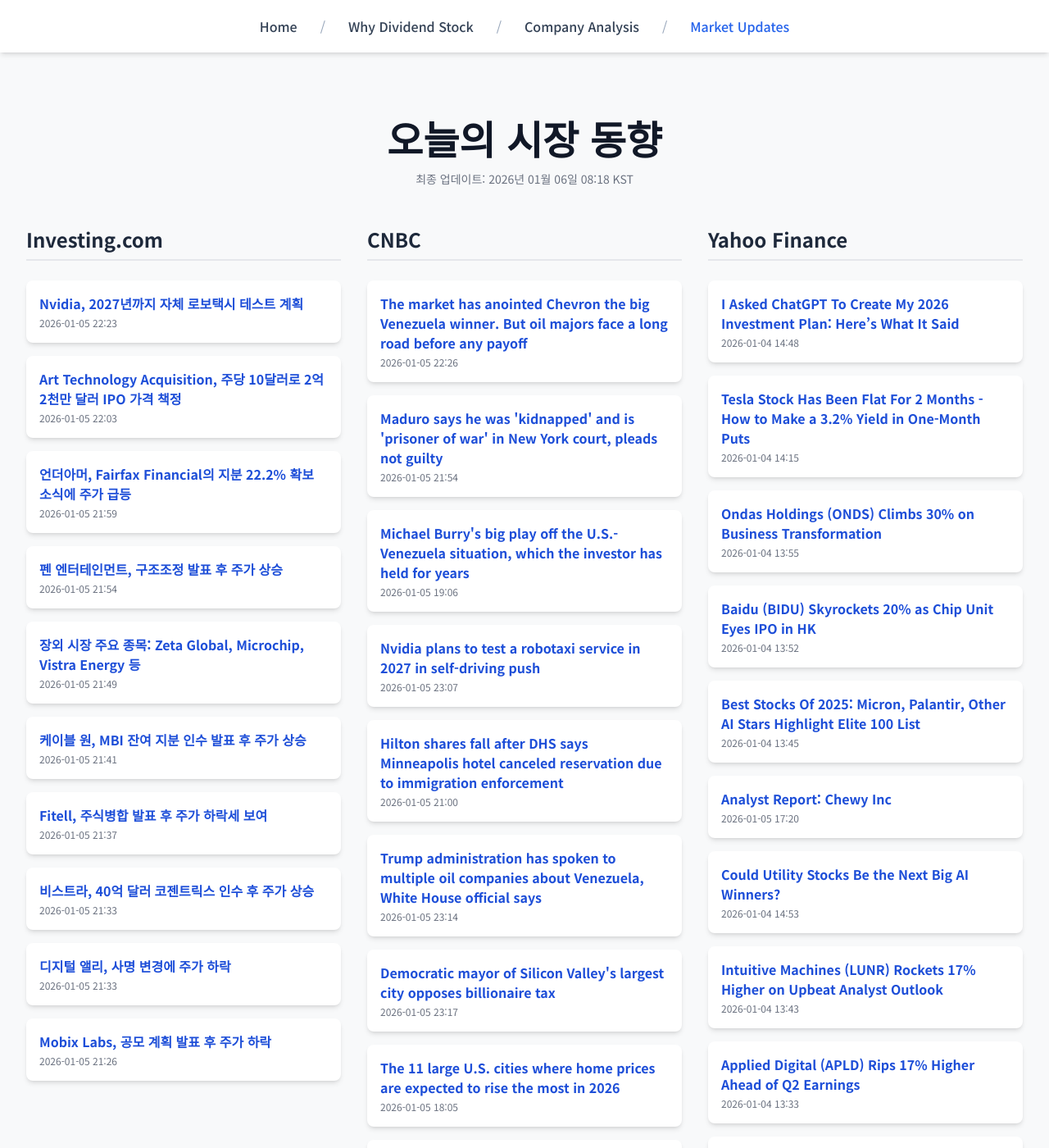
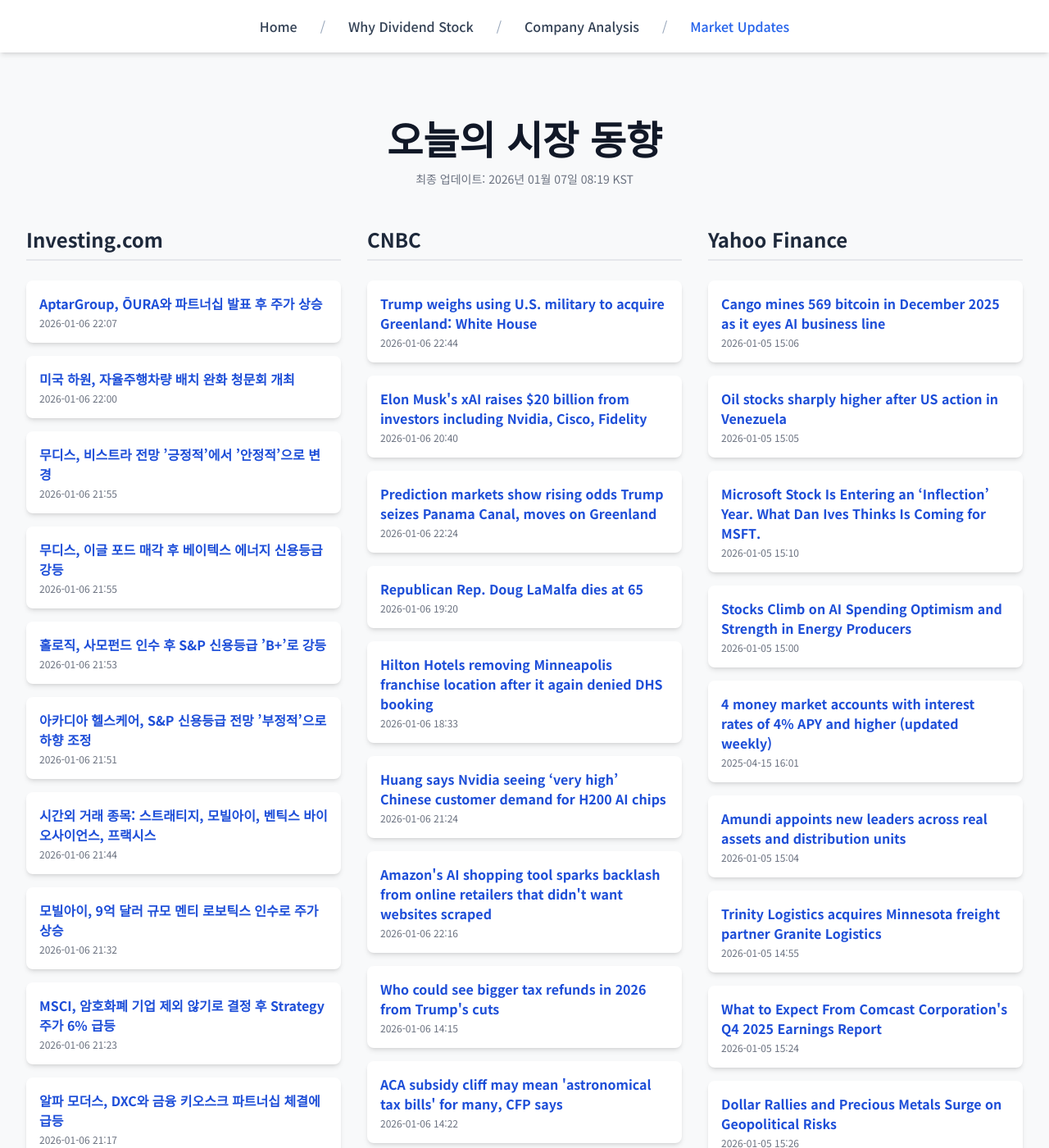
Before and after one commit to Kay-Hwang/my-company-analysis, a Jekyll site: the page built from market-updates.html, in a window 1280 px wide and 1400 px high. Shown: the whole window at 82% size. Built offline with Jekyll 4.4.1, drawn with Linux system fonts in a browser that asks for light colours; nearby versions of some CDN libraries; a script that is not in the unit is left out; some of the changed text lies outside the part shown.

Commit message:
Update daily data

```diff
--- a/_data/latest_data.json
+++ b/_data/latest_data.json
@@ -1,190 +1,190 @@
 {
-  "lastUpdated": "2026년 01월 06일 08:18 KST",
+  "lastUpdated": "2026년 01월 07일 08:19 KST",
   "news": {
     "investing": [
       {
-        "title": "Nvidia, 2027년까지 자체 로보택시 테스트 계획",
-        "link": "https://kr.investing.com/news/stock-market-news/article-1773725",
-        "pubDate": "2026-01-05 22:23:23",
-        "summary": "Nvidia, 2027년까지 자체 로보택시 테스트 계획"
+        "title": "AptarGroup, ŌURA와 파트너십 발표 후 주가 상승",
+        "link": "https://kr.investing.com/news/stock-market-news/article-93CH-1775559",
+        "pubDate": "2026-01-06 22:07:37",
+        "summary": "AptarGroup, ŌURA와 파트너십 발표 후 주가 상승"
       },
       {
-        "title": "Art Technology Acquisition, 주당 10달러로 2억2천만 달러 IPO 가격 책정",
-        "link": "https://kr.investing.com/news/stock-market-news/article-432SI-1773692",
-        "pubDate": "2026-01-05 22:03:04",
-        "summary": "Art Technology Acquisition, 주당 10달러로 2억2천만 달러 IPO 가격 책정"
+        "title": "미국 하원, 자율주행차량 배치 완화 청문회 개최",
+        "link": "https://kr.investing.com/news/stock-market-news/article-93CH-1775543",
+        "pubDate": "2026-01-06 22:00:37",
+        "summary": "미국 하원, 자율주행차량 배치 완화 청문회 개최"
       },
       {
-        "title": "언더아머, Fairfax Financial의 지분 22.2% 확보 소식에 주가 급등",
-        "link": "https://kr.investing.com/news/stock-market-news/article-93CH-1773685",
-        "pubDate": "2026-01-05 21:59:41",
-        "summary": "언더아머, Fairfax Financial의 지분 22.2% 확보 소식에 주가 급등"
+        "title": "무디스, 비스트라 전망 ’긍정적’에서 ’안정적’으로 변경",
+        "link": "https://kr.investing.com/news/stock-market-news/article-93CH-1775536",
+        "pubDate": "2026-01-06 21:55:10",
+        "summary": "무디스, 비스트라 전망 ’긍정적’에서 ’안정적’으로 변경"
       },
       {
-        "title": "펜 엔터테인먼트, 구조조정 발표 후 주가 상승",
-        "link": "https://kr.investing.com/news/stock-market-news/article-93CH-1773680",
-        "pubDate": "2026-01-05 21:54:31",
-        "summary": "펜 엔터테인먼트, 구조조정 발표 후 주가 상승"
+        "title": "무디스, 이글 포드 매각 후 베이텍스 에너지 신용등급 강등",
+        "link": "https://kr.investing.com/news/stock-market-news/article-93CH-1775535",
+        "pubDate": "2026-01-06 21:55:05",
+        "summary": "무디스, 이글 포드 매각 후 베이텍스 에너지 신용등급 강등"
       },
       {
-        "title": "장외 시장 주요 종목: Zeta Global, Microchip, Vistra Energy 등",
-        "link": "https://kr.investing.com/news/stock-market-news/article-432SI-1773677",
-        "pubDate": "2026-01-05 21:49:03",
-        "summary": "장외 시장 주요 종목: Zeta Global, Microchip, Vistra Energy 등"
+        "title": "홀로직, 사모펀드 인수 후 S&P 신용등급 ’B+’로 강등",
+        "link": "https://kr.investing.com/news/stock-market-news/article-93CH-1775529",
+        "pubDate": "2026-01-06 21:53:40",
+        "summary": "홀로직, 사모펀드 인수 후 S&P 신용등급 ’B+’로 강등"
       },
       {
-        "title": "케이블 원, MBI 잔여 지분 인수 발표 후 주가 상승",
-        "link": "https://kr.investing.com/news/stock-market-news/article-93CH-1773670",
-        "pubDate": "2026-01-05 21:41:42",
-        "summary": "케이블 원, MBI 잔여 지분 인수 발표 후 주가 상승"
+        "title": "아카디아 헬스케어, S&P 신용등급 전망 ’부정적’으로 하향 조정",
+        "link": "https://kr.investing.com/news/stock-market-news/article-93CH-1775526",
+        "pubDate": "2026-01-06 21:51:58",
+        "summary": "아카디아 헬스케어, S&P 신용등급 전망 ’부정적’으로 하향 조정"
       },
       {
-        "title": "Fitell, 주식병합 발표 후 주가 하락세 보여",
-        "link": "https://kr.investing.com/news/stock-market-news/article-93CH-1773657",
-        "pubDate": "2026-01-05 21:37:43",
-        "summary": "Fitell, 주식병합 발표 후 주가 하락세 보여"
+        "title": "시간외 거래 종목: 스트래티지, 모빌아이, 벤틱스 바이오사이언스, 프랙시스",
+        "link": "https://kr.investing.com/news/stock-market-news/article-432SI-1775522",
+        "pubDate": "2026-01-06 21:44:02",
+        "summary": "시간외 거래 종목: 스트래티지, 모빌아이, 벤틱스 바이오사이언스, 프랙시스"
       },
       {
-        "title": "비스트라, 40억 달러 코젠트릭스 인수 후 주가 상승",
-        "link": "https://kr.investing.com/news/stock-market-news/article-93CH-1773654",
-        "pubDate": "2026-01-05 21:33:56",
-        "summary": "비스트라, 40억 달러 코젠트릭스 인수 후 주가 상승"
+        "title": "모빌아이, 9억 달러 규모 멘티 로보틱스 인수로 주가 상승",
+        "link": "https://kr.investing.com/news/stock-market-news/article-1775501",
+        "pubDate": "2026-01-06 21:32:07",
+        "summary": "모빌아이, 9억 달러 규모 멘티 로보틱스 인수로 주가 상승"
       },
       {
-        "title": "디지털 앨리, 사명 변경에 주가 하락",
-        "link": "https://kr.investing.com/news/stock-market-news/article-93CH-1773653",
-        "pubDate": "2026-01-05 21:33:43",
-        "summary": "디지털 앨리, 사명 변경에 주가 하락"
+        "title": "MSCI, 암호화폐 기업 제외 않기로 결정 후 Strategy 주가 6% 급등",
+        "link": "https://kr.investing.com/news/stock-market-news/article-1775492",
+        "pubDate": "2026-01-06 21:23:42",
+        "summary": "MSCI, 암호화폐 기업 제외 않기로 결정 후 Strategy 주가 6% 급등"
       },
       {
-        "title": "Mobix Labs, 공모 계획 발표 후 주가 하락",
-        "link": "https://kr.investing.com/news/stock-market-news/article-93CH-1773626",
-        "pubDate": "2026-01-05 21:26:40",
-        "summary": "Mobix Labs, 공모 계획 발표 후 주가 하락"
+        "title": "알파 모더스, DXC와 금융 키오스크 파트너십 체결에 급등",
+        "link": "https://kr.investing.com/news/stock-market-news/article-93CH-1775461",
+        "pubDate": "2026-01-06 21:17:26",
+        "summary": "알파 모더스, DXC와 금융 키오스크 파트너십 체결에 급등"
       }
     ],
     "cnbc": [
       {
-        "title": "The market has anointed Chevron the big Venezuela winner. But oil majors face a long road before any payoff",
-        "link": "https://www.cnbc.com/2026/01/05/market-sees-chevron-the-big-venezuela-winner-but-oil-majors-face-a-long-road.html",
-        "pubDate": "Mon, 05 Jan 2026 22:26:40 GMT",
-        "summary": "President Trump's call for U.S. oil companies to rebuild Venezuela's energy sector after the overthrow of President Nicolás Maduro is easier said than done."
+        "title": "Trump weighs using U.S. military to acquire Greenland: White House",
+        "link": "https://www.cnbc.com/2026/01/06/trump-greenland-military-white-house.html",
+        "pubDate": "Tue, 06 Jan 2026 22:44:17 GMT",
+        "summary": "President Donald Trump is considering \"a range of options\" in order to acquire Greenland, including \"utilizing the U.S. Military,\" the White House said."
       },
       {
-        "title": "Maduro says he was 'kidnapped' and is 'prisoner of war' in New York court, pleads not guilty",
-        "link": "https://www.cnbc.com/2026/01/05/venezuela-maduro-court-trump.html",
-        "pubDate": "Mon, 05 Jan 2026 21:54:27 GMT",
-        "summary": "Nicolas Maduro and his wife, Cilia Flores, were captured on Saturday by U.S. forces in Venezuela on the orders of President Donald Trump."
+        "title": "Elon Musk's xAI raises $20 billion from investors including Nvidia, Cisco, Fidelity",
+        "link": "https://www.cnbc.com/2026/01/06/elon-musk-xai-raises-20-billion-from-nvidia-cisco-investors.html",
+        "pubDate": "Tue, 06 Jan 2026 20:40:15 GMT",
+        "summary": "Elon Musk's AI said it raised $20 billion in new funding after CNBC reported in November that a financing round would value the company at about $230 billion."
       },
       {
-        "title": "Michael Burry's big play off the U.S.-Venezuela situation, which the investor has held for years",
-        "link": "https://www.cnbc.com/2026/01/05/michael-burrys-bet-on-a-us-takeover-of-venezuelan-oil-that-he-has-held-for-years.html",
-        "pubDate": "Mon, 05 Jan 2026 19:06:03 GMT",
-        "summary": "Burry has owned Valero Energy since 2020, a position he views as increasingly attractive as the U.S. moves toward a deeper role in reviving Venezuela's oil."
+        "title": "Prediction markets show rising odds Trump seizes Panama Canal, moves on Greenland",
+        "link": "https://www.cnbc.com/2026/01/06/prediction-markets-trump-panama-greenland-iran.html",
+        "pubDate": "Tue, 06 Jan 2026 22:24:38 GMT",
+        "summary": "Prediction market traders raised their bets that more international shake-ups may be coming."
       },
       {
-        "title": "Nvidia plans to test a robotaxi service in 2027 in self-driving push",
-        "link": "https://www.cnbc.com/2026/01/05/nvidia-plans-to-test-a-robotaxi-service-in-2027-in-self-driving-push.html",
-        "pubDate": "Mon, 05 Jan 2026 23:07:57 GMT",
-        "summary": "Nvidia CEO Jensen Huang has said that robotics — including self-driving cars — is the company's second most important growth category after AI."
+        "title": "Republican Rep. Doug LaMalfa dies at 65",
+        "link": "https://www.cnbc.com/2026/01/06/doug-lamalfa-dies-congress-california.html",
+        "pubDate": "Tue, 06 Jan 2026 19:20:43 GMT",
+        "summary": "LaMalfa's death is a critical shift in the balance of power in the U.S. House of Representatives, tightening Republicans' razor-thin majority."
       },
       {
-        "title": "Hilton shares fall after DHS says Minneapolis hotel canceled reservation due to immigration enforcement",
-        "link": "https://www.cnbc.com/2026/01/05/dhs-hilton-hotel-immigration-reservation-minneapolis.html",
-        "pubDate": "Mon, 05 Jan 2026 21:00:10 GMT",
-        "summary": "\"We are not allowing any ICE or immigration agents to stay at our property,\" an email cited by DHS said."
+        "title": "Hilton Hotels removing Minneapolis franchise location after it again denied DHS booking",
+        "link": "https://www.cnbc.com/2026/01/06/hilton-hotels-dhs-minneapolis-immigration-ban.html",
+        "pubDate": "Tue, 06 Jan 2026 18:33:52 GMT",
+        "summary": "Minneapolis, which has a large Somali community, has become a focus of criticism by the Trump administration, which has surged ICE agents there."
       },
       {
-        "title": "Trump administration has spoken to multiple oil companies about Venezuela, White House official says",
-        "link": "https://www.cnbc.com/2026/01/05/trump-administration-has-spoken-to-multiple-oil-companies-about-venezuela.html",
-        "pubDate": "Mon, 05 Jan 2026 23:14:38 GMT",
-        "summary": "The White House official did not say which companies the administration has spoken to or when the conversations took place."
+        "title": "Huang says Nvidia seeing ‘very high’ Chinese customer demand for H200 AI chips",
+        "link": "https://www.cnbc.com/2026/01/06/huang-nvidia-seeing-very-high-demand-for-h200-ai-chips-from-china.html",
+        "pubDate": "Tue, 06 Jan 2026 21:24:38 GMT",
+        "summary": "\"It appears that we're going to be going back to China,\" Nvidia CEO Jensen Huang said on Tuesday at the CES conference in Las Vegas."
       },
       {
-        "title": "Democratic mayor of Silicon Valley's largest city opposes billionaire tax",
-        "link": "https://www.cnbc.com/2026/01/05/democratic-mayor-of-san-jose-matt-mahan-opposes-billionaire-tax.html",
-        "pubDate": "Mon, 05 Jan 2026 23:17:36 GMT",
-        "summary": "Matt Mahan, the Democratic mayor of San Jose, California, came out against a proposed ballot measure that would impose a tax on billionaires in the state."
+        "title": "Amazon's AI shopping tool sparks backlash from online retailers that didn't want websites scraped",
+        "link": "https://www.cnbc.com/2026/01/06/amazons-ai-shopping-tool-sparks-backlash-from-some-online-retailers.html",
+        "pubDate": "Tue, 06 Jan 2026 22:16:57 GMT",
+        "summary": "Some businesses have objected to their products being sold on Amazon through the \"Shop Direct\" feature without their permission."
       },
       {
-        "title": "The 11 large U.S. cities where home prices are expected to rise the most in 2026",
-        "link": "https://www.cnbc.com/2026/01/05/us-cities-where-home-prices-are-expected-to-rise-the-most-in-2026.html",
-        "pubDate": "Mon, 05 Jan 2026 18:05:09 GMT",
-        "summary": "National home-price growth is expected to be modest in 2026. But in some Midwest and Northeast cities, prices could climb by more than 10%."
+        "title": "Who could see bigger tax refunds in 2026 from Trump's cuts",
+        "link": "https://www.cnbc.com/2026/01/06/bigger-tax-refunds-2026.html",
+        "pubDate": "Tue, 06 Jan 2026 14:15:01 GMT",
+        "summary": "Many Americans could see bigger tax refunds in 2026 based on cuts enacted via President Donald Trump's \"big beautiful bill.\" Here's what to expect."
       },
       {
-        "title": "2026 tax brackets could mean a slightly bigger paycheck — what to expect",
-        "link": "https://www.cnbc.com/2026/01/05/2026-tax-brackets-federal-irs.html",
-        "pubDate": "Mon, 05 Jan 2026 13:30:01 GMT",
-        "summary": "Federal income tax bracket changes for 2026 could mean your take-home pay is slightly higher in the New Year. Here's what workers can expect."
+        "title": "ACA subsidy cliff may mean 'astronomical tax bills' for many, CFP says",
+        "link": "https://www.cnbc.com/2026/01/06/aca-subsidy-cliff-tax-bills.html",
+        "pubDate": "Tue, 06 Jan 2026 14:22:33 GMT",
+        "summary": "Enhanced premium subsidies for health insurance bought on the ACA marketplace have expired and the so-called subsidy cliff has returned."
       },
       {
-        "title": "Pentagon to cut Sen. Mark Kelly's military retirement pay over 'seditious' video: Hegseth",
-        "link": "https://www.cnbc.com/2026/01/05/pentagon-mark-kelly-video-hegseth.html",
-        "pubDate": "Mon, 05 Jan 2026 17:50:00 GMT",
-        "summary": "Sen. Mark Kelly and other members of Congress on the video reminded members of the U.S. military that they can refuse to follow illegal orders."
+        "title": "Venezuela could be sitting on a big Bitcoin stash, experts say. Here's what could happen next",
+        "link": "https://www.cnbc.com/2026/01/06/venezuela-could-be-sitting-on-a-big-bitcoin-stash-experts-say-heres-what-could-happen-next-.html",
+        "pubDate": "Tue, 06 Jan 2026 22:18:49 GMT",
+        "summary": "Although it's hard to say how much bitcoin could be held by Venezuela, it's likely the regime has amassed considerable holdings of the token, experts said."
       }
     ],
     "yahoo": [
       {
-        "title": "I Asked ChatGPT To Create My 2026 Investment Plan: Here’s What It Said",
-        "link": "https://finance.yahoo.com/news/asked-chatgpt-create-2026-investment-144829414.html",
-        "pubDate": "2026-01-04T14:48:29Z",
-        "summary": "I Asked ChatGPT To Create My 2026 Investment Plan: Here’s What It Said"
+        "title": "Cango mines 569 bitcoin in December 2025 as it eyes AI business line",
+        "link": "https://finance.yahoo.com/news/cango-mines-569-bitcoin-december-150654075.html",
+        "pubDate": "2026-01-05T15:06:54Z",
+        "summary": "Cango mines 569 bitcoin in December 2025 as it eyes AI business line"
       },
       {
-        "title": "Tesla Stock Has Been Flat For 2 Months - How to Make a 3.2% Yield in One-Month Puts",
-        "link": "https://finance.yahoo.com/news/tesla-stock-flat-2-months-141502570.html",
-        "pubDate": "2026-01-04T14:15:02Z",
-        "summary": "Tesla Stock Has Been Flat For 2 Months - How to Make a 3.2% Yield in One-Month Puts"
+        "title": "Oil stocks sharply higher after US action in Venezuela",
+        "link": "https://finance.yahoo.com/news/oil-stocks-sharply-higher-us-150509129.html",
+        "pubDate": "2026-01-05T15:05:09Z",
+        "summary": "Oil stocks sharply higher after US action in Venezuela"
       },
       {
-        "title": "Ondas Holdings (ONDS) Climbs 30% on Business Transformation",
-        "link": "https://finance.yahoo.com/news/ondas-holdings-onds-climbs-30-135543690.html",
-        "pubDate": "2026-01-04T13:55:43Z",
-        "summary": "Ondas Holdings (ONDS) Climbs 30% on Business Transformation"
+        "title": "Microsoft Stock Is Entering an ‘Inflection’ Year. What Dan Ives Thinks Is Coming for MSFT.",
+        "link": "https://finance.yahoo.com/news/microsoft-stock-entering-inflection-dan-151023012.html",
+        "pubDate": "2026-01-05T15:10:23Z",
+        "summary": "Microsoft Stock Is Entering an ‘Inflection’ Year. What Dan Ives Thinks Is Coming for MSFT."
       },
       {
-        "title": "Baidu (BIDU) Skyrockets 20% as Chip Unit Eyes IPO in HK",
-        "link": "https://finance.yahoo.com/news/baidu-bidu-skyrockets-20-chip-135239017.html",
-        "pubDate": "2026-01-04T13:52:39Z",
-        "summary": "Baidu (BIDU) Skyrockets 20% as Chip Unit Eyes IPO in HK"
+        "title": "Stocks Climb on AI Spending Optimism and Strength in Energy Producers",
+        "link": "https://finance.yahoo.com/news/stocks-climb-ai-spending-optimism-150011974.html",
+        "pubDate": "2026-01-05T15:00:11Z",
+        "summary": "Stocks Climb on AI Spending Optimism and Strength in Energy Producers"
       },
       {
-        "title": "Best Stocks Of 2025: Micron, Palantir, Other AI Stars Highlight Elite 100 List",
-        "link": "https://www.investors.com/stock-lists/best-stocks-2025-micron-robinhood-palantir-industries-elite-100-list/?src=A00220&yptr=yahoo",
-        "pubDate": "2026-01-04T13:45:42Z",
-        "summary": "Best Stocks Of 2025: Micron, Palantir, Other AI Stars Highlight Elite 100 List"
+        "title": "4 money market accounts with interest rates of 4% APY and higher (updated weekly)",
+        "link": "https://finance.yahoo.com/personal-finance/banking/article/4-percent-interest-money-market-accounts-160154289.html",
+        "pubDate": "2025-04-15T16:01:54Z",
+        "summary": "4 money market accounts with interest rates of 4% APY and higher (updated weekly)"
       },
       {
-        "title": "Analyst Report: Chewy Inc",
-        "link": "https://finance.yahoo.com/research/reports/ARGUS_6119_AnalystReport_1767633612000?yptr=yahoo&ncid=yahooproperties_plusresear_nm5q6ze1cei",
-        "pubDate": "2026-01-05T17:20:12Z",
-        "summary": "Analyst Report: Chewy Inc"
+        "title": "Amundi appoints new leaders across real assets and distribution units",
+        "link": "https://finance.yahoo.com/news/amundi-appoints-leaders-across-real-150458657.html",
+        "pubDate": "2026-01-05T15:04:58Z",
+        "summary": "Amundi appoints new leaders across real assets and distribution units"
       },
       {
-        "title": "Could Utility Stocks Be the Next Big AI Winners?",
-        "link": "https://finance.yahoo.com/news/could-utility-stocks-next-big-145300097.html",
-        "pubDate": "2026-01-04T14:53:00Z",
-        "summary": "Could Utility Stocks Be the Next Big AI Winners?"
+        "title": "Trinity Logistics acquires Minnesota freight partner Granite Logistics",
+        "link": "https://finance.yahoo.com/news/trinity-logistics-acquires-minnesota-freight-145515541.html",
+        "pubDate": "2026-01-05T14:55:15Z",
+        "summary": "Trinity Logistics acquires Minnesota freight partner Granite Logistics"
       },
       {
-        "title": "Intuitive Machines (LUNR) Rockets 17% Higher on Upbeat Analyst Outlook",
-        "link": "https://finance.yahoo.com/news/intuitive-machines-lunr-rockets-17-134340120.html",
-        "pubDate": "2026-01-04T13:43:40Z",
-        "summary": "Intuitive Machines (LUNR) Rockets 17% Higher on Upbeat Analyst Outlook"
+        "title": "What to Expect From Comcast Corporation's Q4 2025 Earnings Report",
+        "link": "https://finance.yahoo.com/news/expect-comcast-corporations-q4-2025-152405348.html",
+        "pubDate": "2026-01-05T15:24:05Z",
+        "summary": "What to Expect From Comcast Corporation's Q4 2025 Earnings Report"
       },
       {
-        "title": "Applied Digital (APLD) Rips 17% Higher Ahead of Q2 Earnings",
-        "link": "https://finance.yahoo.com/news/applied-digital-apld-rips-17-133357326.html",
-        "pubDate": "2026-01-04T13:33:57Z",
-        "summary": "Applied Digital (APLD) Rips 17% Higher Ahead of Q2 Earnings"
+        "title": "Dollar Rallies and Precious Metals Surge on Geopolitical Risks",
+        "link": "https://finance.yahoo.com/news/dollar-rallies-precious-metals-surge-152639483.html",
+        "pubDate": "2026-01-05T15:26:39Z",
+        "summary": "Dollar Rallies and Precious Metals Surge on Geopolitical Risks"
       },
       {
-        "title": "Younger Americans can use ‘2 key levers’ to boost retirement, while older adults have only 1 chance left",
-        "link": "https://finance.yahoo.com/news/younger-americans-2-key-levers-133000270.html",
-        "pubDate": "2026-01-04T13:30:00Z",
-        "summary": "Younger Americans can use ‘2 key levers’ to boost retirement, while older adults have only 1 chance left"
+        "title": "When will mortgage rates go down? The outlook heading into 2026.",
+        "link": "https://finance.yahoo.com/personal-finance/mortgages/article/when-will-mortgage-rates-go-down-the-outlook-heading-into-2026-january-5-2026-190610678.html",
+        "pubDate": "2025-04-22T19:06:10Z",
+        "summary": "When will mortgage rates go down? The outlook heading into 2026."
       }
     ]
   }
```
